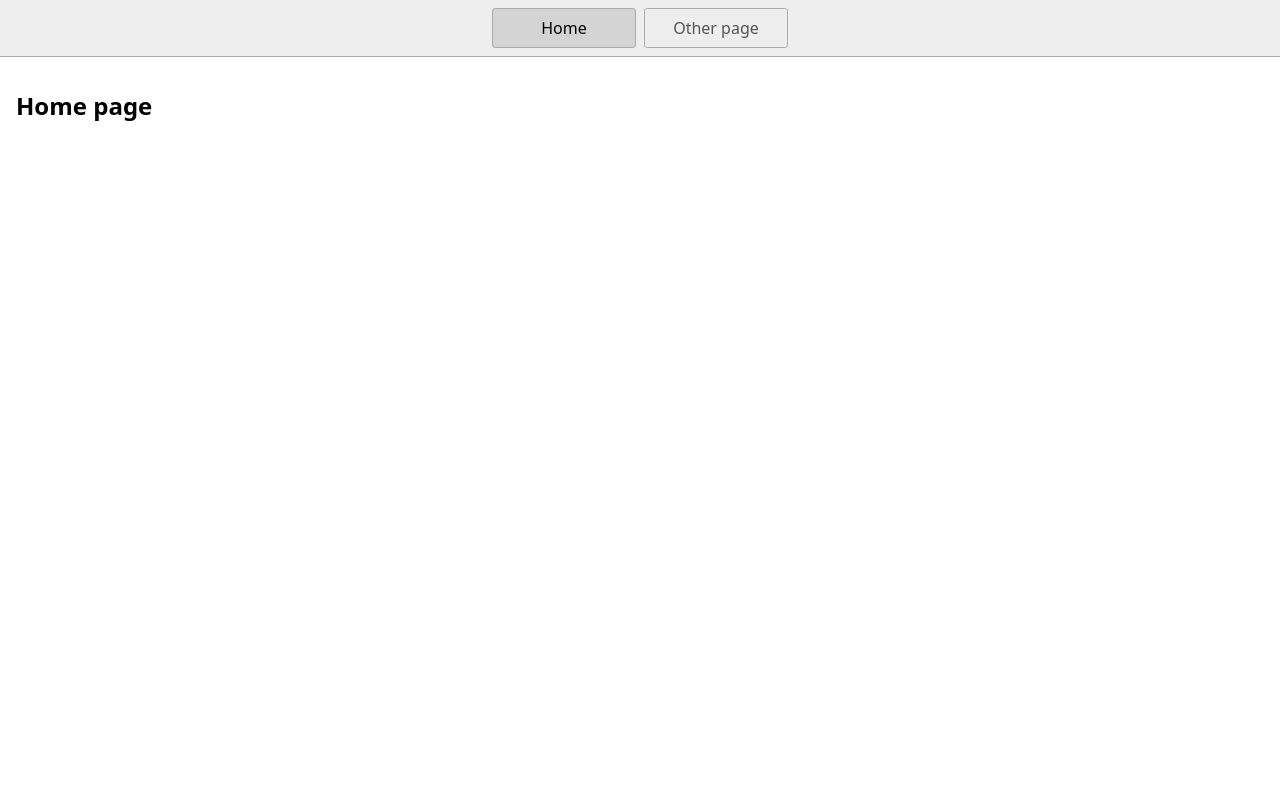
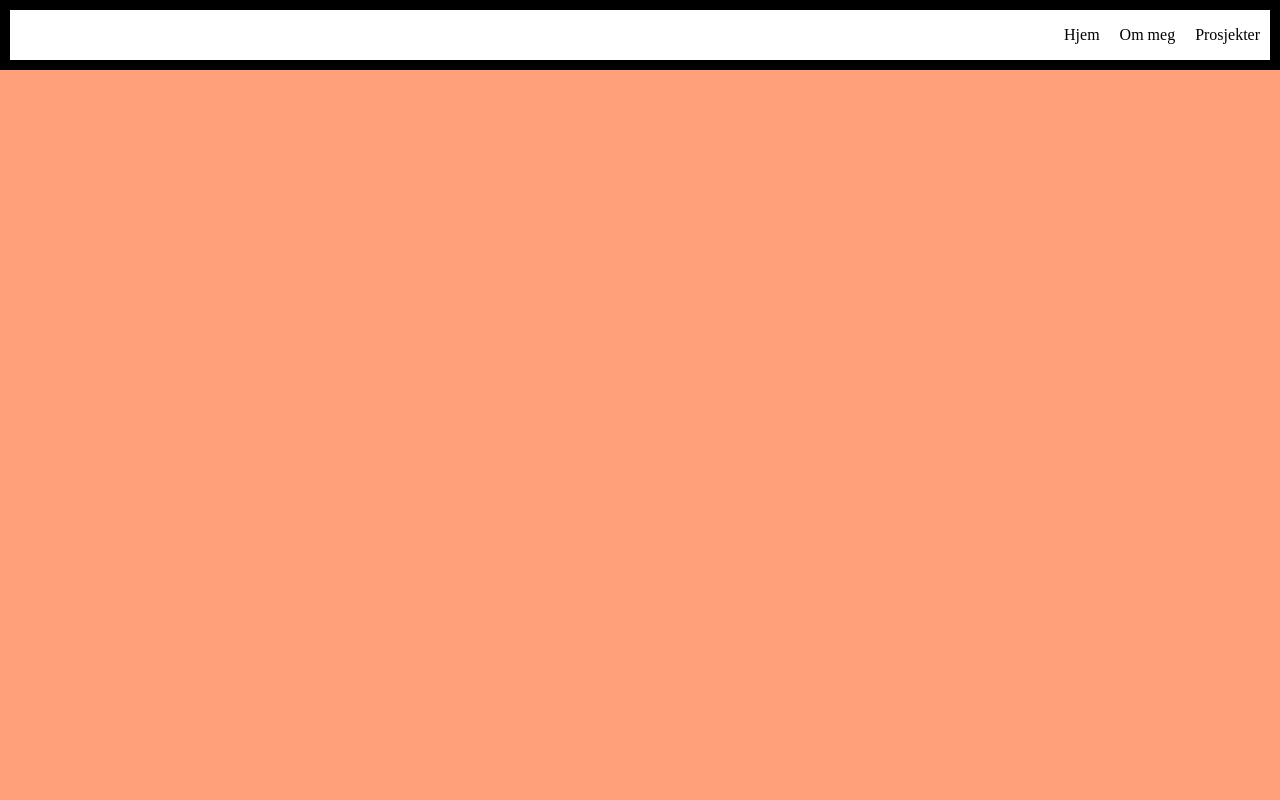
Before and after one commit to Martin-koder1/Test-project-3, a website: page index.html in a window 1280 px wide. Shown: the top 800 px of the page. Drawn offline with Linux system fonts and the light colour scheme.

Commit message:
Been through CSS and Flex

```diff
--- a/index.html
+++ b/index.html
@@ -1,23 +1,35 @@
 <!DOCTYPE html>
-<html lang="en">
+<html lang="nb">
   <head>
     <title>Home</title>
     <meta charset="UTF-8" />
     <meta name="viewport" content="width=device-width" />
-    <!--
-      Need a visual blank slate?
-      Remove all code in `styles.css`!
-    -->
-    <link rel="stylesheet" href="styles.css" />
+    <link rel="stylesheet" href="style.css" />
     <script type="module" src="script.js"></script>
   </head>
   <body>
-    <nav>
-      <a href="/" aria-current="page">Home</a>
-      <a href="/page2.html">Other page</a>
-    </nav>
+    <header>
+      <nav>
+        <ul>
+          <li>Hjem</li>
+          <li>Om meg</li>
+          <li>Prosjekter</li>
+        </ul>
+      </nav>
+    </header>
     <main>
-      <h1>Home page</h1>
+      <section class="HomeSection">
+        <!--hjem-->
+      </section>
+      <section id="AboutSection">
+        <!--om meg-->
+      </section>
+      <section>
+        <!--prosjekter-->
+      </section>
     </main>
+    <footer>
+      <h3>laget av martin</h3>
+    </footer>
   </body>
 </html>
--- /dev/null
+++ b/style.css
@@ -0,0 +1,39 @@
+/* CSS Selector */
+body {
+  /* CSS Rule */
+  margin: 0;
+}
+
+header {
+  border-width: 10px;
+  border-style: solid;
+  border-color: black;
+}
+
+ul {
+  display: flex;
+  flex-direction: row;
+  justify-content: end;
+  align-items: center;
+  list-style-type: none;
+  gap: 20px;
+  padding-inline: 10px;
+}
+
+section {
+  height: 100vh;
+  background-color: lightblue;
+}
+
+.HomeSection {
+  background-color: lightsalmon;
+}
+
+#AboutSection {
+  background-color: lightgreen;
+}
+
+footer {
+  display: flex;
+  justify-content: center;
+}
--- a/styles.css
+++ /dev/null
@@ -1,46 +0,0 @@
-* {
-  box-sizing: border-box;
-}
-
-body {
-  margin: 0;
-  font-family: system-ui, sans-serif;
-  color: black;
-  background-color: white;
-}
-
-nav {
-  display: flex;
-  flex-wrap: wrap;
-  align-items: center;
-  justify-content: center;
-  padding: 0.5rem;
-  gap: 0.5rem;
-  border-bottom: solid 1px #aaa;
-  background-color: #eee;
-}
-
-nav a {
-  display: inline-block;
-  min-width: 9rem;
-  padding: 0.5rem;
-  border-radius: 0.2rem;
-  border: solid 1px #aaa;
-  text-align: center;
-  text-decoration: none;
-  color: #555;
-}
-
-nav a[aria-current='page'] {
-  color: #000;
-  background-color: #d4d4d4;
-}
-
-main {
-  padding: 1rem;
-}
-
-h1 {
-  font-weight: bold;
-  font-size: 1.5rem;
-}
```
Also changed, not shown: 1 other file.
